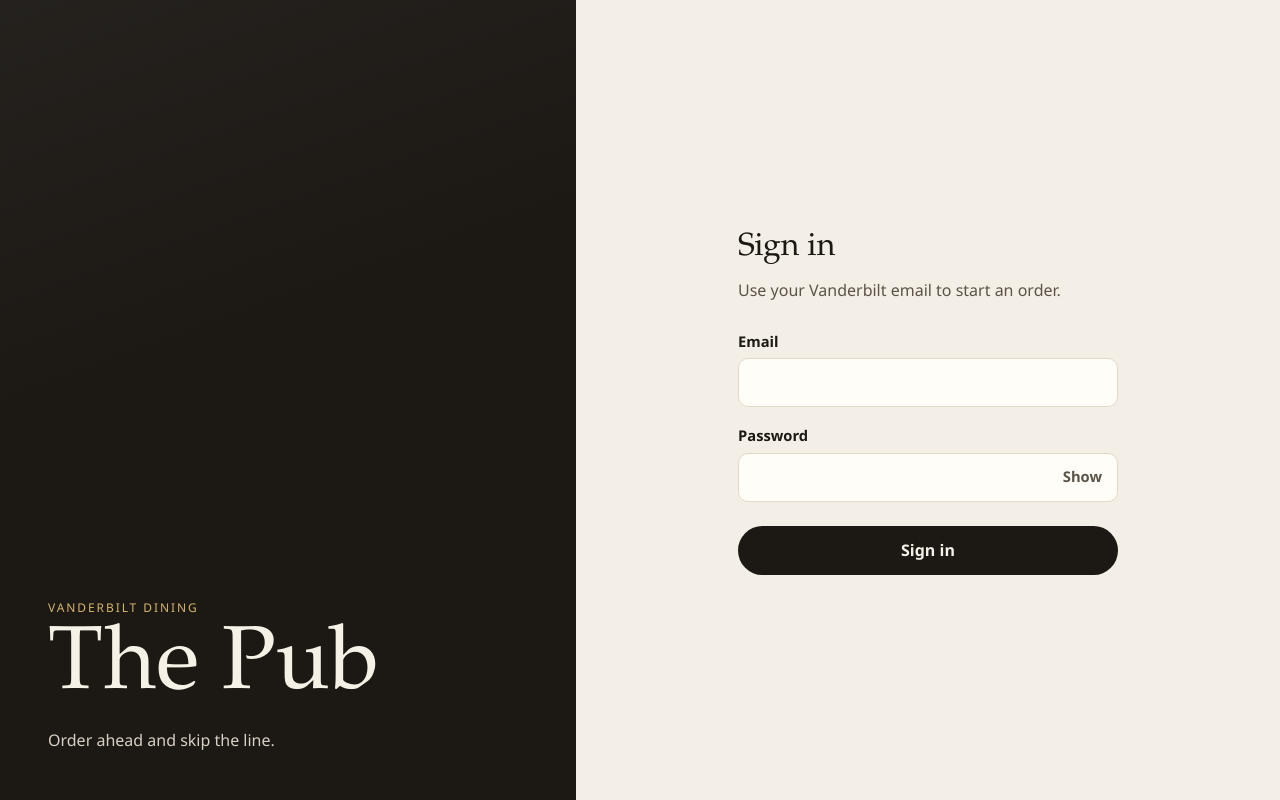
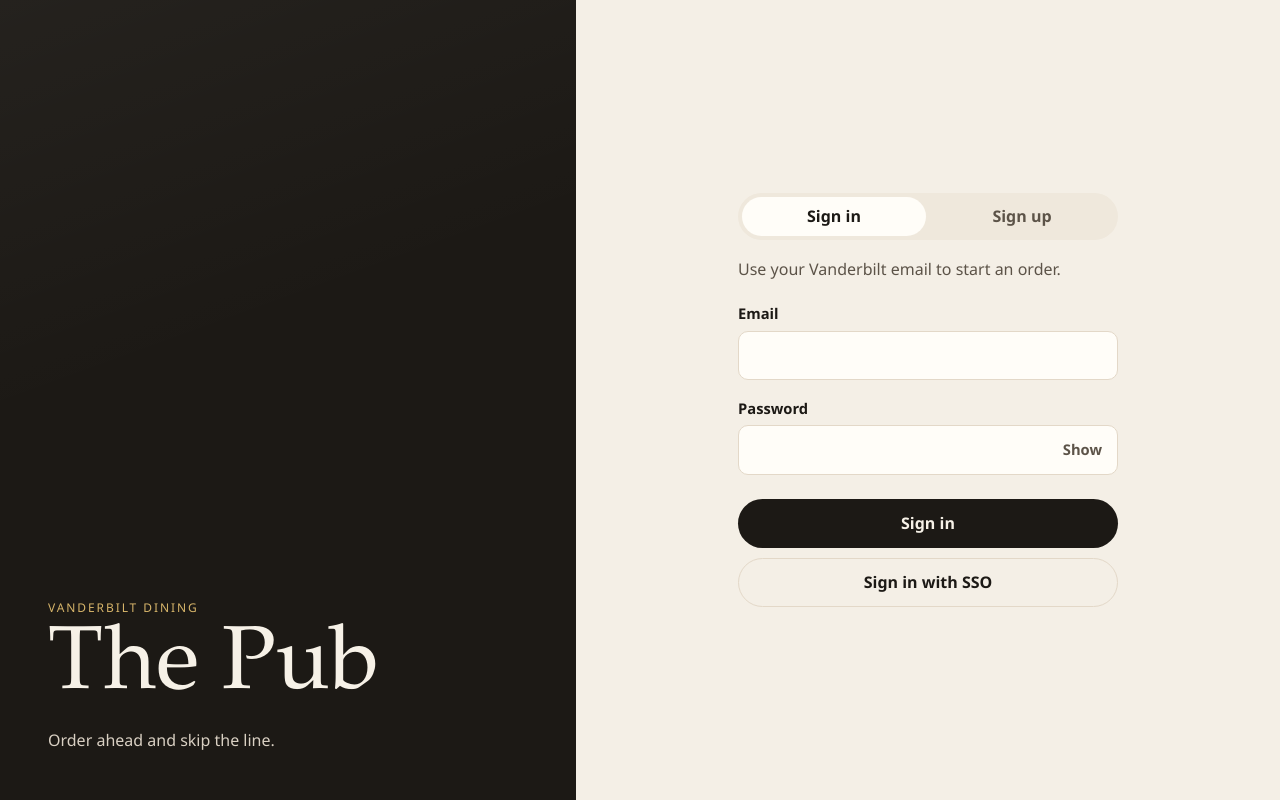
Before and after one commit to hamayunrz/Pub-Order, a React (Vite) app in the folder frontend/: page / in a window 1280 px wide. Built offline with nearby package versions, Linux system fonts and the light colour scheme.

Commit message:
Added signup for frontend

```diff
--- a/frontend/package.json
+++ b/frontend/package.json
@@ -12,6 +12,7 @@
     "preview": "vite preview"
   },
   "dependencies": {
+    "@supabase/supabase-js": "^2.117.2",
     "react": "^19.3.0",
     "react-dom": "^19.3.0"
   },
--- a/frontend/src/Login.jsx
+++ b/frontend/src/Login.jsx
@@ -1,8 +1,26 @@
 import { useState } from 'react';
+import { getSupabase } from './supabase.js';
 
 const EMAIL_PATTERN = /^[^\s@]+@[^\s@]+\.[^\s@]+$/;
 
-function validate({ email, password }) {
+function signInMessage(error) {
+  if (error.code === 'invalid_credentials') {
+    return 'Email or password is incorrect.';
+  }
+  return 'Could not sign in. Try again.';
+}
+
+function signUpMessage(error) {
+  if (error.code === 'user_already_exists' || error.code === 'email_exists') {
+    return 'An account with this email already exists.';
+  }
+  if (error.code === 'weak_password') {
+    return 'Use at least 6 characters.';
+  }
+  return 'Could not create the account. Try again.';
+}
+
+function validate({ email, password, confirmPassword, mode }) {
   const errors = {};
   const trimmedEmail = email.trim();
 
@@ -16,21 +34,110 @@
     errors.password = 'Enter your password.';
   }
 
+  if (mode === 'sign-up') {
+    if (!confirmPassword) {
+      errors.confirmPassword = 'Confirm your password.';
+    } else if (password && confirmPassword !== password) {
+      errors.confirmPassword = 'Passwords do not match.';
+    }
+  }
+
   return errors;
 }
 
+async function confirmSession(session) {
+  const response = await fetch('/api/me', {
+    headers: { Authorization: `Bearer ${session.access_token}` },
+  });
+  if (!response.ok) {
+    const body = await response.json().catch(() => ({}));
+    throw new Error(body.detail || 'The server could not confirm this sign-in.');
+  }
+  const profile = await response.json();
+  return profile.email;
+}
+
 export default function Login() {
+  const [mode, setMode] = useState('sign-in');
   const [email, setEmail] = useState('');
   const [password, setPassword] = useState('');
+  const [confirmPassword, setConfirmPassword] = useState('');
   const [showPassword, setShowPassword] = useState(false);
   const [errors, setErrors] = useState({});
-  const [submitted, setSubmitted] = useState(false);
+  const [formError, setFormError] = useState('');
+  const [submitting, setSubmitting] = useState(false);
+  const [notice, setNotice] = useState('');
 
-  function handleSubmit(event) {
+  const isSignUp = mode === 'sign-up';
+
+  function clearFeedback() {
+    setFormError('');
+    setNotice('');
+  }
+
+  function switchMode(nextMode) {
+    setMode(nextMode);
+    setErrors({});
+    setConfirmPassword('');
+    clearFeedback();
+  }
+
+  async function handleSubmit(event) {
     event.preventDefault();
-    const nextErrors = validate({ email, password });
+    const nextErrors = validate({ email, password, confirmPassword, mode });
     setErrors(nextErrors);
-    setSubmitted(Object.keys(nextErrors).length === 0);
+    clearFeedback();
+    if (Object.keys(nextErrors).length > 0) {
+      return;
+    }
+
+    const supabase = getSupabase();
+    if (!supabase) {
+      setFormError('Sign-in is not configured yet.');
+      return;
+    }
+
+    setSubmitting(true);
+    try {
+      if (isSignUp) {
+        const { data, error } = await supabase.auth.signUp({
+          email: email.trim(),
+          password,
+        });
+        if (error) {
+          setFormError(signUpMessage(error));
+          return;
+        }
+        if (!data.session) {
+          setPassword('');
+          setConfirmPassword('');
+          setMode('sign-in');
+          setNotice('Account created. Sign in to continue.');
+          return;
+        }
+        setNotice(`Signed in as ${await confirmSession(data.session)}.`);
+        return;
+      }
+
+      const { data, error } = await supabase.auth.signInWithPassword({
+        email: email.trim(),
+        password,
+      });
+      if (error || !data.session) {
+        setFormError(error ? signInMessage(error) : 'Could not sign in. Try again.');
+        return;
+      }
+
+      setNotice(`Signed in as ${await confirmSession(data.session)}.`);
+    } catch (error) {
+      setFormError(
+        error instanceof Error && error.message
+          ? error.message
+          : 'Could not reach the account service.',
+      );
+    } finally {
+      setSubmitting(false);
+    }
   }
 
   return (
@@ -43,8 +150,30 @@
 
       <section className="login-panel">
         <form className="login-form" onSubmit={handleSubmit} noValidate>
-          <h2>Sign in</h2>
-          <p className="login-intro">Use your Vanderbilt email to start an order.</p>
+          <div className="login-tabs" role="tablist" aria-label="Account">
+            <button
+              type="button"
+              role="tab"
+              aria-selected={mode === 'sign-in'}
+              onClick={() => switchMode('sign-in')}
+            >
+              Sign in
+            </button>
+            <button
+              type="button"
+              role="tab"
+              aria-selected={isSignUp}
+              onClick={() => switchMode('sign-up')}
+            >
+              Sign up
+            </button>
+          </div>
+          <h2 className="visually-hidden">{isSignUp ? 'Sign up' : 'Sign in'}</h2>
+          <p className="login-intro">
+            {isSignUp
+              ? 'Create an account with your Vanderbilt email.'
+              : 'Use your Vanderbilt email to start an order.'}
+          </p>
 
           <div className="field">
             <label htmlFor="email">Email</label>
@@ -59,7 +188,7 @@
               aria-describedby={errors.email ? 'email-error' : undefined}
               onChange={(event) => {
                 setEmail(event.target.value);
-                setSubmitted(false);
+                clearFeedback();
               }}
             />
             {errors.email ? (
@@ -76,13 +205,13 @@
                 id="password"
                 name="password"
                 type={showPassword ? 'text' : 'password'}
-                autoComplete="current-password"
+                autoComplete={isSignUp ? 'new-password' : 'current-password'}
                 value={password}
                 aria-invalid={errors.password ? 'true' : 'false'}
                 aria-describedby={errors.password ? 'password-error' : undefined}
                 onChange={(event) => {
                   setPassword(event.target.value);
-                  setSubmitted(false);
+                  clearFeedback();
                 }}
               />
               <button
@@ -101,13 +230,57 @@
             ) : null}
           </div>
 
-          <button type="submit" className="login-submit">
-            Sign in
+          {isSignUp ? (
+            <div className="field">
+              <label htmlFor="confirm-password">Confirm password</label>
+              <div className="password-row">
+                <input
+                  id="confirm-password"
+                  name="confirm-password"
+                  type={showPassword ? 'text' : 'password'}
+                  autoComplete="new-password"
+                  value={confirmPassword}
+                  aria-invalid={errors.confirmPassword ? 'true' : 'false'}
+                  aria-describedby={errors.confirmPassword ? 'confirm-password-error' : undefined}
+                  onChange={(event) => {
+                    setConfirmPassword(event.target.value);
+                    clearFeedback();
+                  }}
+                />
+                <button
+                  type="button"
+                  className="password-toggle"
+                  aria-pressed={showPassword}
+                  onClick={() => setShowPassword((visible) => !visible)}
+                >
+                  {showPassword ? 'Hide' : 'Show'}
+                </button>
+              </div>
+              {errors.confirmPassword ? (
+                <p id="confirm-password-error" className="field-error" role="alert">
+                  {errors.confirmPassword}
+                </p>
+              ) : null}
+            </div>
+          ) : null}
+
+          <button type="submit" className="login-submit" disabled={submitting}>
+            {submitting ? (isSignUp ? 'Creating account…' : 'Signing in…') : isSignUp ? 'Create account' : 'Sign in'}
           </button>
 
-          {submitted ? (
+          <button type="button" className="login-sso">
+            Sign in with SSO
+          </button>
+
+          {formError ? (
+            <p className="login-error" role="alert">
+              {formError}
+            </p>
+          ) : null}
+
+          {notice ? (
             <p className="login-status" role="status">
-              Ready to sign in as {email.trim()}. Account checks will connect here next.
+              {notice}
             </p>
           ) : null}
         </form>
--- a/frontend/src/styles.css
+++ b/frontend/src/styles.css
@@ -74,15 +74,51 @@
   width: min(100%, 380px);
 }
 
-.login-form h2 {
-  margin: 0;
-  font-family: "Iowan Old Style", Palatino, Georgia, serif;
-  font-size: 2rem;
-  font-weight: 500;
+.visually-hidden {
+  position: absolute;
+  width: 1px;
+  height: 1px;
+  padding: 0;
+  margin: -1px;
+  overflow: hidden;
+  clip: rect(0, 0, 0, 0);
+  white-space: nowrap;
+  border: 0;
+}
+
+.login-tabs {
+  display: grid;
+  grid-template-columns: 1fr 1fr;
+  gap: 4px;
+  margin-bottom: 18px;
+  padding: 4px;
+  border-radius: 999px;
+  background: #efe8dc;
+}
+
+.login-tabs button {
+  border: 0;
+  border-radius: 999px;
+  background: transparent;
+  color: var(--muted);
+  font: inherit;
+  font-weight: 600;
+  padding: 8px 12px;
+  cursor: pointer;
+}
+
+.login-tabs button[aria-selected='true'] {
+  background: var(--card);
+  color: var(--ink);
+}
+
+.login-tabs button:focus-visible {
+  outline: 2px solid var(--focus);
+  outline-offset: 2px;
 }
 
 .login-intro {
-  margin: 8px 0 28px;
+  margin: 0 0 22px;
   color: var(--muted);
 }
 
@@ -170,6 +206,39 @@
   background: #322c26;
 }
 
+.login-submit:disabled {
+  opacity: 0.55;
+  cursor: not-allowed;
+}
+
+.login-sso {
+  width: 100%;
+  margin-top: 10px;
+  border: 1px solid var(--line);
+  border-radius: 999px;
+  background: transparent;
+  color: var(--ink);
+  font: inherit;
+  font-weight: 600;
+  padding: 12px 16px;
+  cursor: pointer;
+}
+
+.login-sso:hover {
+  background: #fffdf8;
+}
+
+.login-sso:focus-visible {
+  outline: 2px solid var(--focus);
+  outline-offset: 2px;
+}
+
+.login-error {
+  margin: 16px 0 0;
+  color: var(--error);
+  font-size: 0.88rem;
+}
+
 .login-status {
   margin: 16px 0 0;
   padding: 12px 14px;
--- /dev/null
+++ b/frontend/src/supabase.js
@@ -0,0 +1,18 @@
+import { createClient } from '@supabase/supabase-js';
+
+let client;
+
+export function getSupabase() {
+  if (client) {
+    return client;
+  }
+
+  const url = import.meta.env.SUPABASE_URL;
+  const key = import.meta.env.SUPABASE_KEY;
+  if (!url || !key) {
+    return null;
+  }
+
+  client = createClient(url, key);
+  return client;
+}
--- a/frontend/vite.config.js
+++ b/frontend/vite.config.js
@@ -1,6 +1,18 @@
+import path from 'node:path';
 import { defineConfig } from 'vite';
 import react from '@vitejs/plugin-react';
 
 export default defineConfig({
+  envDir: path.resolve(import.meta.dirname, '..'),
+  envPrefix: 'SUPABASE_',
   plugins: [react()],
+  server: {
+    proxy: {
+      '/api': {
+        target: 'http://127.0.0.1:8000',
+        changeOrigin: true,
+        rewrite: (path) => path.replace(/^\/api/, ''),
+      },
+    },
+  },
 });
```
Also changed, not shown: 1 other file (tests, documents, lock files or other folders).
